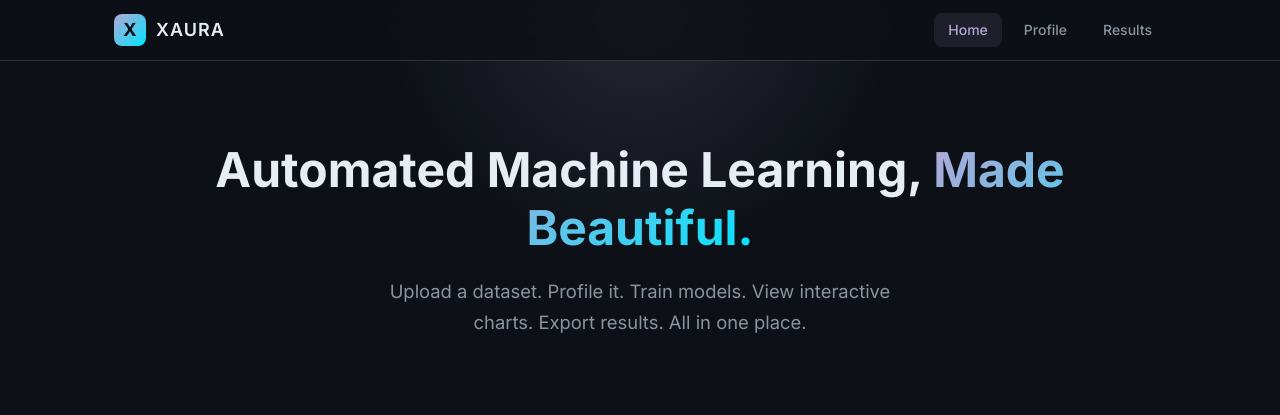
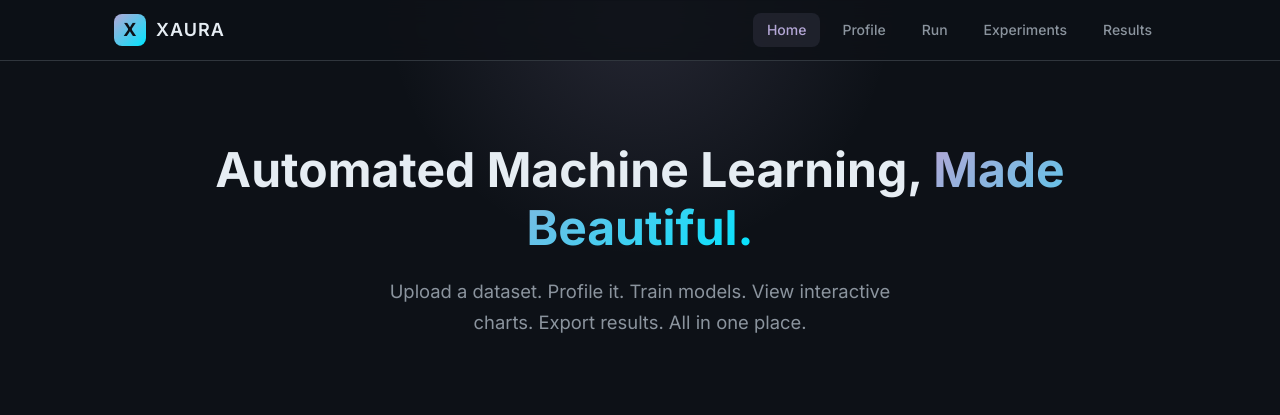
Before and after one commit to Vinamra3215/Xaura, a FastAPI app: page / in a window 1280 px wide. Shown: the top 415 px of the page. Run offline with FastAPI, Linux system fonts and the light colour scheme; parts of the project's set-up code (start-up, migrations or seed data) failed here and were passed over; some libraries are stand-ins or nearby versions.

Commit message:
feat: add Run and Experiments links to navbar

```diff
--- a/src/xaura/server/templates/base.html
+++ b/src/xaura/server/templates/base.html
@@ -30,6 +30,8 @@
             <div class="nav-links">
                 <a href="/" class="nav-link {% block nav_home %}{% endblock %}">Home</a>
                 <a href="#" class="nav-link {% block nav_profile %}{% endblock %}" id="nav-profile">Profile</a>
+                <a href="#" class="nav-link {% block nav_run %}{% endblock %}" id="nav-run">Run</a>
+                <a href="/experiments" class="nav-link {% block nav_experiments %}{% endblock %}">Experiments</a>
                 <a href="#" class="nav-link {% block nav_results %}{% endblock %}" id="nav-results">Results</a>
             </div>
         </div>
```
